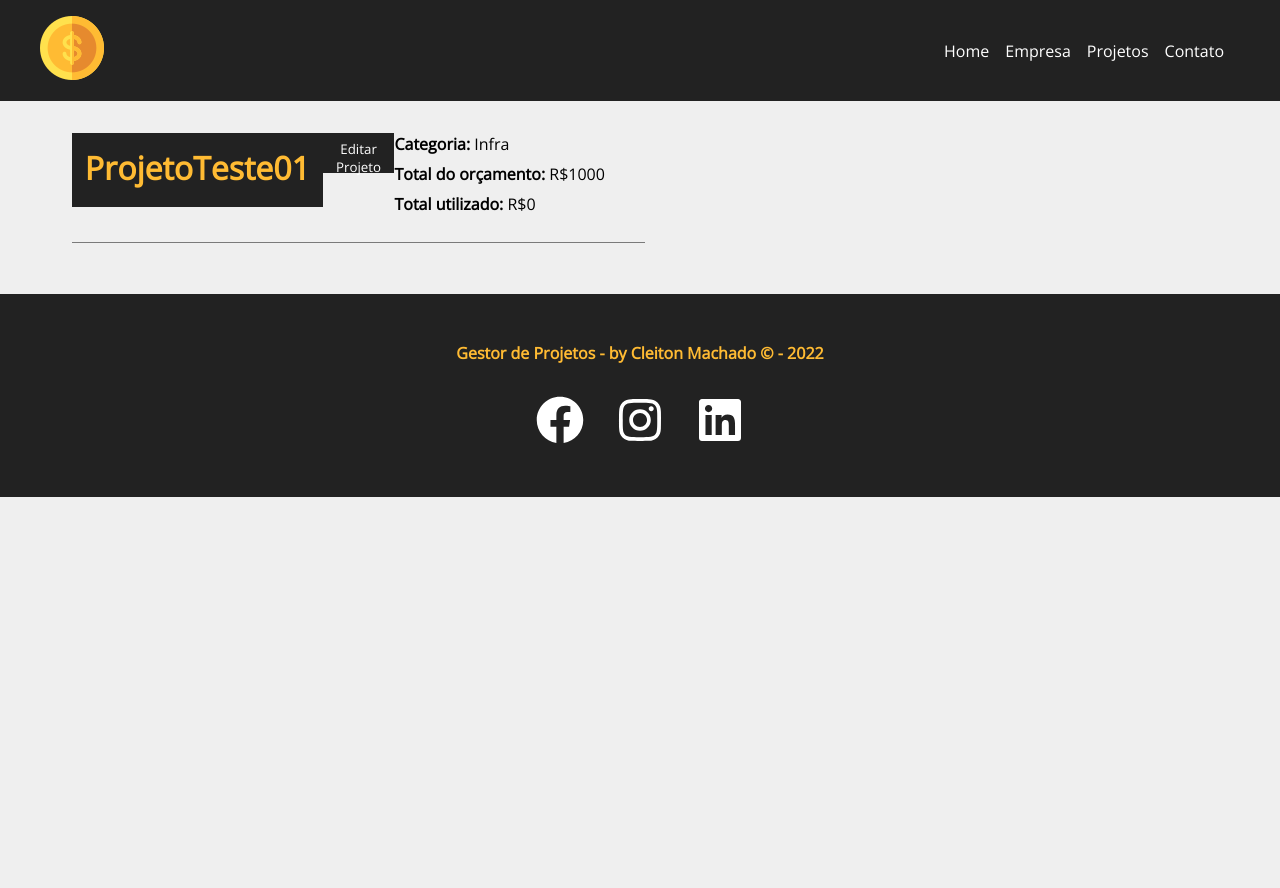
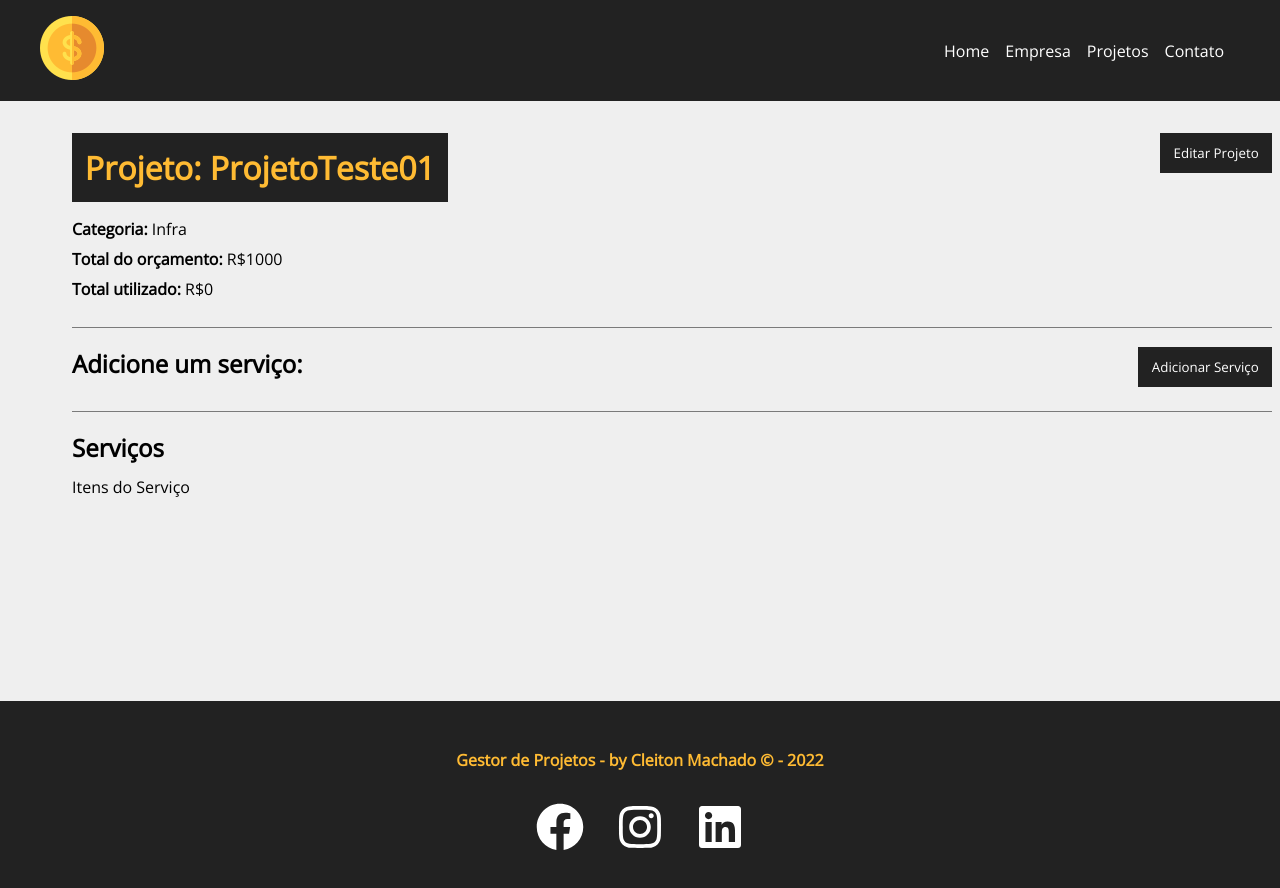
Before and after one commit to CleitonTorres/cursoReact, a React (Create React App) app in the folder site-gestor-projetos/: page /project/1 in a window 1280 px wide. Shown: the top 888 px of the page. Before the commit the page ends 800 px from the top, so only its background shows below. Built offline with nearby package versions, Linux system fonts and the light colour scheme; data requests are answered from the project's data file.

Commit message:
aulas 32 e 33, conlusão da página de edição e view dos serviços

```diff
--- a/package.json
+++ b/package.json
@@ -1,8 +1,10 @@
 {
   "dependencies": {
     "json-server": "^0.17.0",
+    "react": "^17.0.2",
     "react-icons": "^4.3.1",
     "react-router-dom": "^6.2.1",
+    "react-scripts": "^5.0.0",
     "uuid": "^8.3.2"
   },
   "scripts": {
--- a/site-gestor-projetos/db.json
+++ b/site-gestor-projetos/db.json
@@ -13,10 +13,10 @@
     },
     {
       "name": "ProjetoTeste02",
-      "budget": "2000",
+      "budget": "2500",
       "category": {
-        "id": "2",
-        "name": "Desenvolvimento"
+        "id": "1",
+        "name": "Infra"
       },
       "cost": 0,
       "service": [],
@@ -24,7 +24,7 @@
     },
     {
       "name": "ProjetoTeste03",
-      "budget": "3000",
+      "budget": "3110",
       "category": {
         "id": "3",
         "name": "Design"
@@ -32,6 +32,17 @@
       "cost": 0,
       "service": [],
       "id": 3
+    },
+    {
+      "name": "Projeto Teste Bibl MSG",
+      "budget": "1399",
+      "category": {
+        "id": "2",
+        "name": "Desenvolvimento"
+      },
+      "cost": 0,
+      "service": [],
+      "id": 4
     }
   ],
   "category": [
@@ -51,5 +62,32 @@
       "id": 4,
       "name": "Planejamento"
     }
+  ],
+  "msg": [
+    {
+      "title": "salveProjectError",
+      "msgText": "Algo deu errado ao salvar o processo!",
+      "id": 1
+    },
+    {
+      "title": "salveProjectSuccess",
+      "msgText": "Salvo com sucesso!",
+      "id": 2
+    },
+    {
+      "title": "budgetLessCost",
+      "msgText": "O orçamento não pode ser menor que o custo do projeto!",
+      "id": 3
+    },
+    {
+      "title": "createProjectSuccess",
+      "msgText": "Projeto criado com sucesso!",
+      "id": 4
+    },
+    {
+      "title": "updateProjectSuccess",
+      "msgText": "Projeto atualizado!",
+      "id": 5
+    }
   ]
 }
--- a/site-gestor-projetos/src/App.js
+++ b/site-gestor-projetos/src/App.js
@@ -15,7 +15,7 @@ function App() {
   return (
     <Router>
       <Navbar />
-      <Container customClass="min-height">
+      <Container customClass="min_height" name="Container_App">
         <Routes>
           <Route path="/" element={<Home />} />
           <Route path="/empresa" element={<Empresa />} />
--- a/site-gestor-projetos/src/components/layout/Container.js
+++ b/site-gestor-projetos/src/components/layout/Container.js
@@ -4,7 +4,7 @@ import style from './Container.module.css';
 
 function Container(props) {
     return (
-        <div className={`${style.container} ${style[props.customClass]}`}>
+        <div className={`${style.container} ${style[props.customClass]}`} name={props.name}>
             {props.children}
         </div >);
 }
--- a/site-gestor-projetos/src/components/layout/Container.module.css
+++ b/site-gestor-projetos/src/components/layout/Container.module.css
@@ -14,7 +14,7 @@
     justify-content: flex-start;
 }
 
-.columm{
+.column {
     flex-direction: column;
     justify-content: flex-start;
 }
--- a/site-gestor-projetos/src/components/layout/Message.js
+++ b/site-gestor-projetos/src/components/layout/Message.js
@@ -3,6 +3,7 @@ import React, { useEffect, useState } from "react";
 import style from './Message.module.css';
 
 function Message({ type, msg }) {
+    const id = msg;
     const [visible, setVisible] = useState(false);
 
     useEffect(() => {
@@ -18,7 +19,7 @@ function Message({ type, msg }) {
 
         return () => clearTimeout(timer)
 
-    }, [msg])
+    }, [id])
 
     return (
         <>
--- a/site-gestor-projetos/src/components/pages/NewProject.js
+++ b/site-gestor-projetos/src/components/pages/NewProject.js
@@ -25,7 +25,7 @@ function NovoProjeto() {
             .then((data) => {
                 console.log(data) //verification 2, after submit.
                 //redirect
-                navigate('/projects', { state: { message: 'Projeto criado com sucesso!' } })
+                navigate('/projects', { state: { message: "Projeto criado com sucesso!" } });
             })
             .catch((err) => console.log(err))
     }
--- a/site-gestor-projetos/src/components/pages/Project.js
+++ b/site-gestor-projetos/src/components/pages/Project.js
@@ -4,11 +4,16 @@ import { useParams } from "react-router-dom";
 import style from './Project.module.css';
 import Loading from '../layout/Loading.js';
 import Container from '../layout/Container.js';
+import ProjectForm from '../projectForm/ProjectForm.js';
+import Message from '../layout/Message.js';
 
 function Project() {
     const { id } = useParams();
     const [project, setProject] = useState([]);
     const [showProjectForm, setShowProjectForm] = useState(false);
+    const [showServiceForm, setshowServiceForm] = useState(false);
+    const [message, setMessage] = useState();
+    const [typeMessage, setTypeMessage] = useState();
 
     useEffect(() => {
         setTimeout(() => {
@@ -26,14 +31,45 @@ function Project() {
         setShowProjectForm(!showProjectForm);
     }
 
+    function toggleServiceForm(){
+        setshowServiceForm(!showServiceForm);
+    }
+
+    function editPost(project){
+        setMessage('')// reseta o valor da mensagem.
+        //budget validation.
+        if(project.budget < project.cost){
+            setMessage("O Orçamento do projeto não pode ser menor que o custo!");
+            setTypeMessage('error');
+            return false
+        }
+
+        fetch(`http://localhost:5000/projects/${project.id}`, {
+            method:"PATCH", //PATCH only updates what is sent and UPDATE updates everything.
+            headers: {
+                'Content-Type': 'application/json'
+            },
+            body:JSON.stringify(project) //data sent for modification.
+        })
+        .then(resp => resp.json())
+        .then((data) => {
+            setProject(data);
+            setShowProjectForm(false);
+            setMessage("Projeto atualizado com sucesso!")
+            setTypeMessage('success')
+        }) //receive the updated data and reload the project.
+        .catch(err => console.log(err))
+    }
+
     return (
         <>
         {
             project.name ? (
-            <div className={style.project_details}>
-                <Container customClass="column">
-                    <div className={style.details_container}>
-                        <h1>{project.name}</h1>
+            <div  className={style.project_details} >
+                <Container customClass="column" name="Container_Project">
+                    {message && <Message type={typeMessage} msg={message} />}
+                    <div className={style.details_container}  name="div detalhes project">
+                        <h1>Projeto: {project.name}</h1>
                         <button onClick={toggleProjectForm} className={style.btn}>
                             {!showProjectForm ? 'Editar Projeto' : 'Fechar'}
                         </button>
@@ -51,10 +87,27 @@ function Project() {
                             </div>
                         ) : (
                             <div className={style.project_info}>
-                                <p>Detalhes do projeto</p>
+                                <ProjectForm
+                                    handleSubmit={editPost}  //send the data to edit the data in DB.
+                                    btnText="Conluir Edição"
+                                    projectData={project} //send data to load form view.
+                                />
                             </div>
                         )}
                     </div>
+                    <div className={style.service_form_container}>
+                            <h2>Adicione um serviço:</h2>
+                            <button className={style.btn} onClick={toggleServiceForm}>
+                                {!showServiceForm ? 'Adicionar Serviço' : 'Fechar'}
+                            </button>
+                            <div className={style.project_info}>
+                                {showServiceForm && <div>Formulário do Serviço</div>}
+                            </div>
+                    </div>
+                    <h2>Serviços</h2>
+                    <Container customClass={'start'}>
+                            <p>Itens do Serviço</p>
+                    </Container>
                 </Container>
             </div>
             ) : <Loading />
--- a/site-gestor-projetos/src/components/pages/Project.module.css
+++ b/site-gestor-projetos/src/components/pages/Project.module.css
@@ -21,9 +21,10 @@
 .details_container,
 .service_form_container {
     border-bottom: 1px solid #7a7a7a;
+    padding-bottom: 1.2em;
     margin-bottom: 1.2em;
-    padding-bottom: 1.2em;
     display: flex;
+    flex-wrap: wrap;
     justify-content: space-between;
 }
 
```
Also changed, not shown: 2 other files (tests, documents, lock files or other folders).
